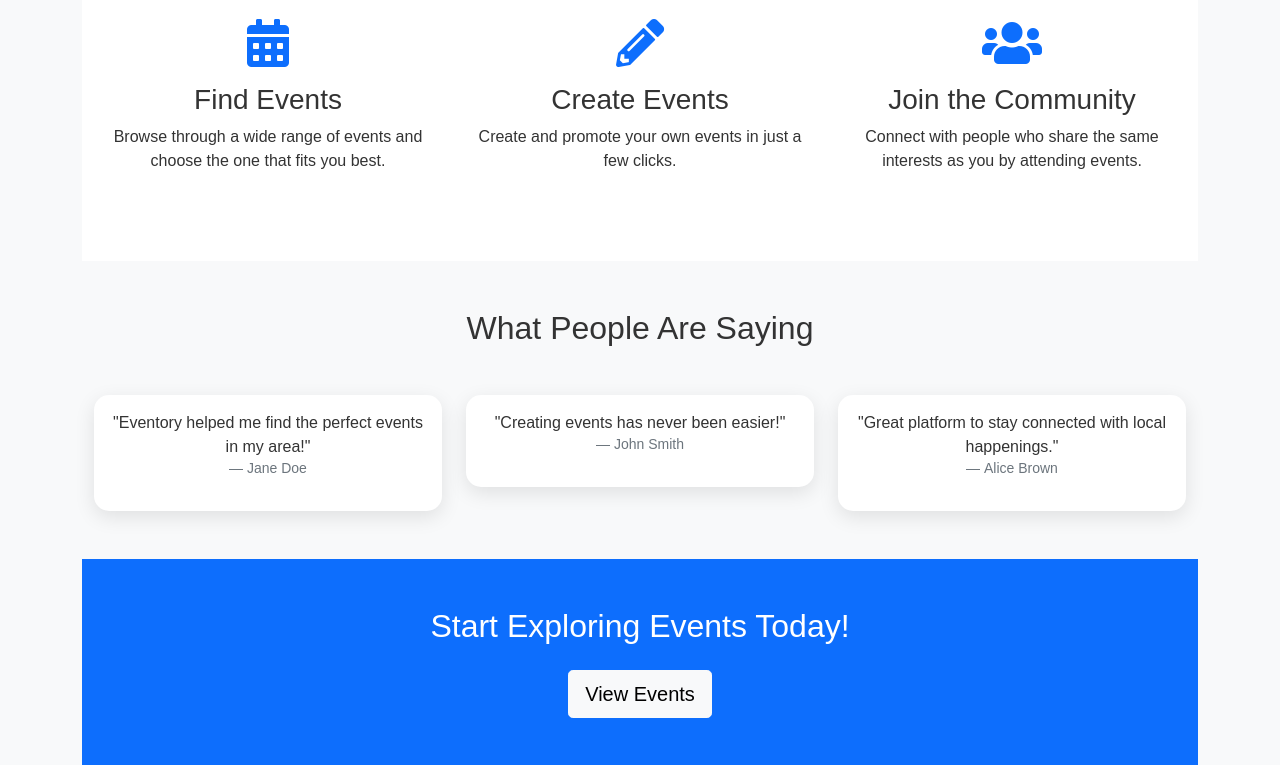
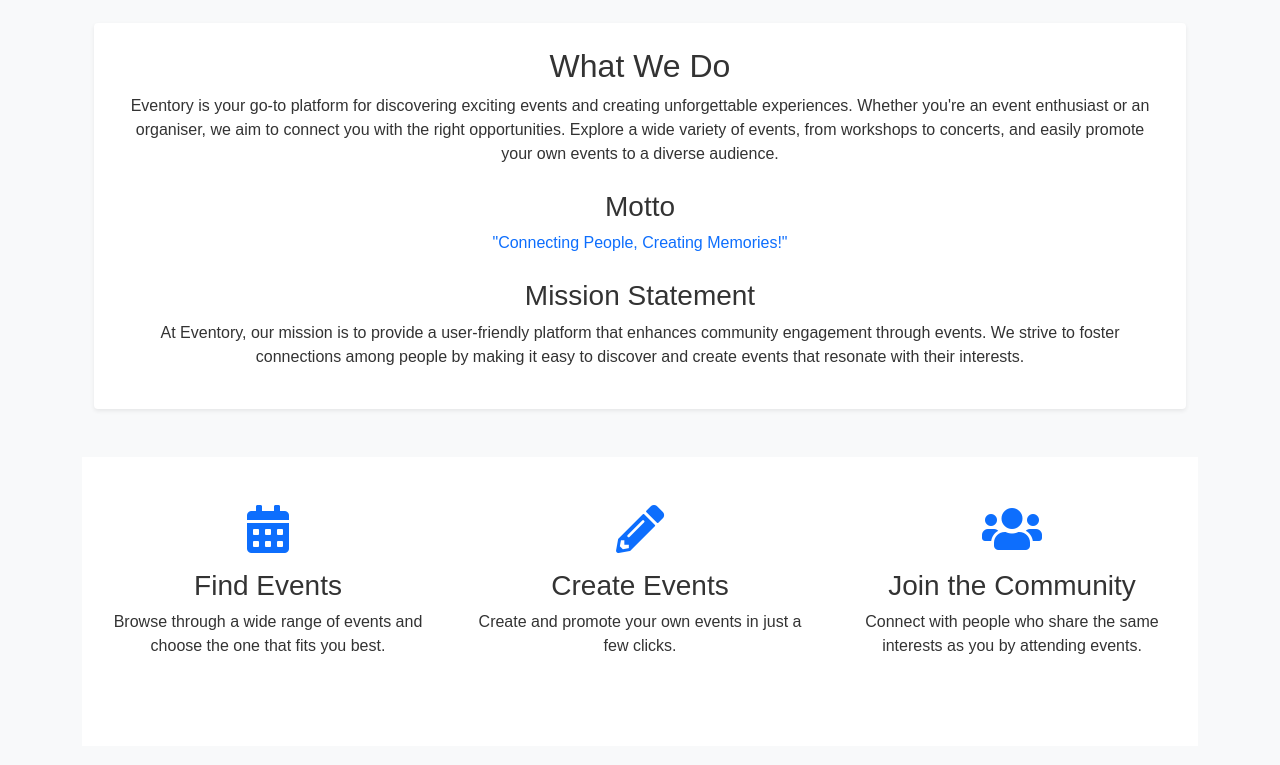
Before and after one commit to Ojay97-hub/event-scheduler, a Django app: page / in a window 1280 px wide. Shown: the part 736-1501 px from the top of the page. Run offline with Django 3.2, Linux system fonts and the light colour scheme; some libraries are stand-ins or nearby versions.

Commit message:
updated the hero section and eventlist register auth

```diff
--- a/events/templates/events/event_list.html
+++ b/events/templates/events/event_list.html
@@ -19,7 +19,11 @@
                     <p class="card-text"><strong>Capacity:</strong> {{ event.capacity }} attendees</p>
 
                     <!-- Registration Button -->
+                    {% if user.is_authenticated %}
                     <a href="{% url 'event_register' event.id %}" class="btn btn-primary">Register</a>
+                    {% else %}
+                    <p class="text-danger">Please log in to register for this event.</p>
+                    {% endif %}
                 </div>
             </div>
         </div>
--- a/events/templates/home.html
+++ b/events/templates/home.html
@@ -7,7 +7,24 @@
     <div class="container">
         <h1 class="display-4">Welcome to Eventory</h1>
         <p class="lead">To access features like browsing events and creating your own, please log in or register as either an Event User or an Event Organiser.</p>
-            <img src="{% static 'images/hero_image.jpg' %}" alt="Eventory Hero" class="img-fluid mt-3">
+                <!-- Sign Up and Log In Buttons -->
+        <div class="mt-4">
+         <a href="{% url 'account_signup' %}" class="btn btn-primary btn-lg mr-2">Sign Up</a>
+         <a href="{% url 'account_login' %}" class="btn btn-secondary btn-lg">Log In</a>
+        </div>
+
+        <img src="{% static 'images/hero_image.jpg' %}" alt="Eventory Hero" class="img-fluid mt-3 mb-4">
+
+        <div class="bg-white rounded shadow-sm p-4">
+            <h2>What We Do</h2>
+            <p>Eventory is your go-to platform for discovering exciting events and creating unforgettable experiences. Whether you're an event enthusiast or an organiser, we aim to connect you with the right opportunities. Explore a wide variety of events, from workshops to concerts, and easily promote your own events to a diverse audience.</p>
+
+            <h3 class="mt-4">Motto</h3>
+            <p class="font-italic text-primary">"Connecting People, Creating Memories!"</p>
+
+            <h3 class="mt-4">Mission Statement</h3>
+            <p>At Eventory, our mission is to provide a user-friendly platform that enhances community engagement through events. We strive to foster connections among people by making it easy to discover and create events that resonate with their interests.</p>
+        </div>
     </div>
 </section>
 
```
Also changed, not shown: events/views.py (line endings or trailing spaces). Lines whose indentation alone changed are shown as unchanged.
